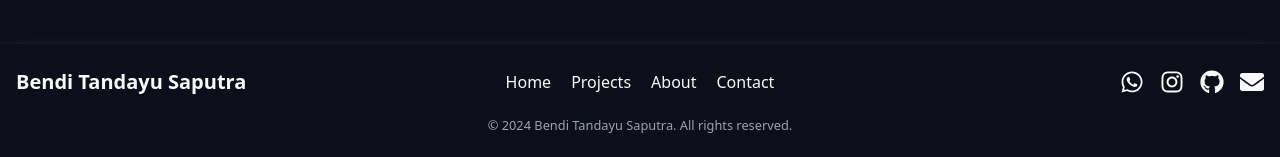
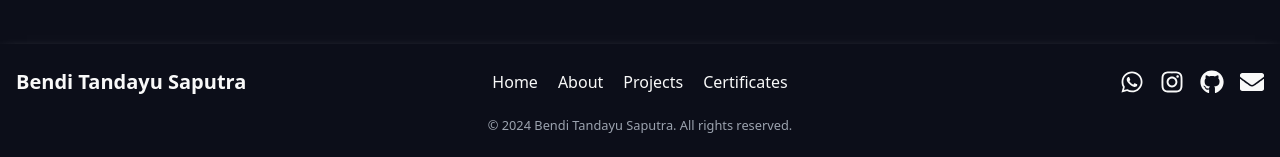
Before and after one commit to benditandayusaputra/portfolio, a React (Vite) app: page / in a window 1280 px wide. Shown: the part 1214-1371 px from the top of the page. Built offline with nearby package versions, Linux system fonts and the light colour scheme.

Commit message:
update footer

```diff
--- a/src/components/Fragments/Footer.jsx
+++ b/src/components/Fragments/Footer.jsx
@@ -11,16 +11,16 @@ const Footer = () => {
       link: "/",
     },
     {
+      name: "About",
+      link: "/about",
+    },
+    {
       name: "Projects",
       link: "/projects",
     },
     {
-      name: "About",
-      link: "/about",
-    },
-    {
-      name: "Contact",
-      link: "/contact",
+      name: "Certificates",
+      link: "/certificates",
     },
   ];
 
```
